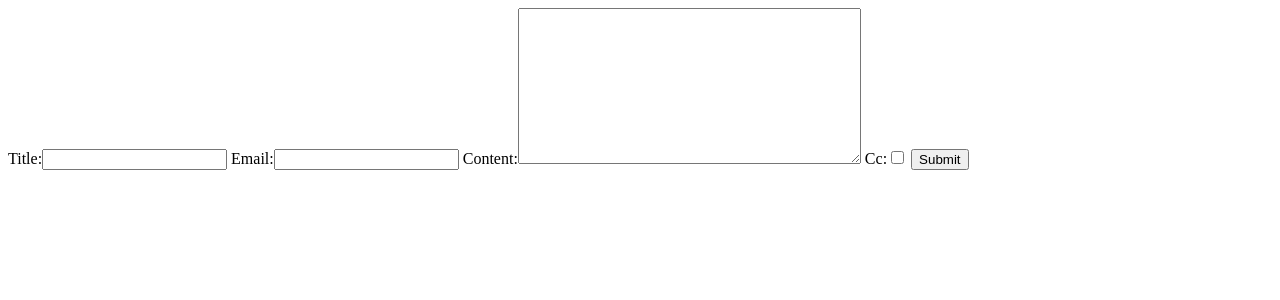
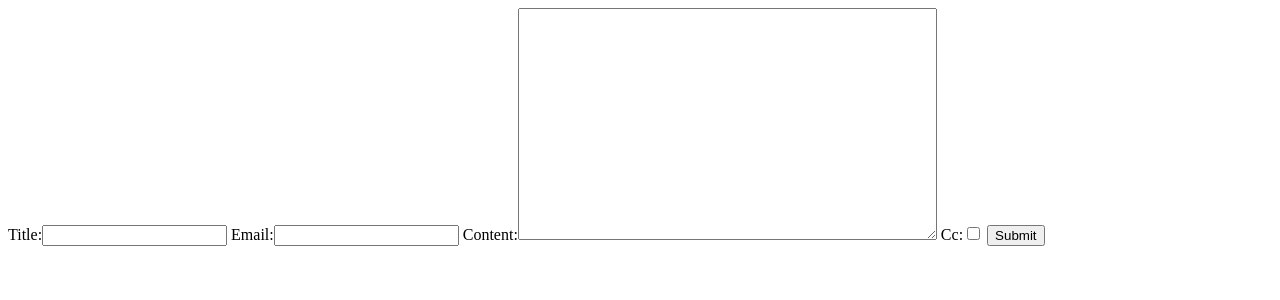
Before and after one commit to QuyetVV1995/Hoc_Django, a Django app: page /news/email/ in a window 1280 px wide. Shown: the top 300 px of the page. Run offline with Django 3.2, Linux system fonts and the light colour scheme.

Commit message:
widgets - Forms part3

```diff
--- a/Django_Form/demoform/news/forms.py
+++ b/Django_Form/demoform/news/forms.py
@@ -6,9 +6,12 @@ class PostForm(forms.ModelForm):
     class Meta:
         model = Post
         fields = {'title', 'content','time_create',}          # Them cac thuoc tinh cua Post de hien thi
+        widgets = {
+            'title': forms.TextInput(attrs={'class':'tieude123'})
+        }
 
 class sendEmail(forms.Form):
-    title = forms.CharField(max_length=100)
+    title = forms.CharField(max_length=100, widget=forms.TextInput(attrs={'class': 'tieude'}))
     email = forms.EmailField()
-    content = forms.CharField(widget=forms.Textarea)
+    content = forms.CharField(widget=forms.Textarea(attrs={'class': 'QuyetVV', 'id': 'noidung'}))
     cc = forms.BooleanField(required=False)
--- a/Django_Form/demoform/news/templates/news/email.html
+++ b/Django_Form/demoform/news/templates/news/email.html
@@ -5,6 +5,11 @@
     <title>Title</title>
 </head>
 <body>
+    <style>
+        .QuyetVV{
+            padding: 40px;
+        }
+    </style>
     <form action="{% url 'news:process'%}"method="post">
         {{ f }}
         {% csrf_token %}
--- a/Django_Form/demoform/news/views.py
+++ b/Django_Form/demoform/news/views.py
@@ -36,7 +36,7 @@ def process(request):
             noidung = m.cleaned_data['content']
             email = m.cleaned_data['email']
             context = {'td':tieude, 'cc': cc, 'b': noidung, 'd':email}
-            #context2 = { 'email_data': m}
+            # context2 = { 'email_data': m}
             return render(request,'news/print_email.html', context)
         else:
             return HttpResponse('form not validate')
```
